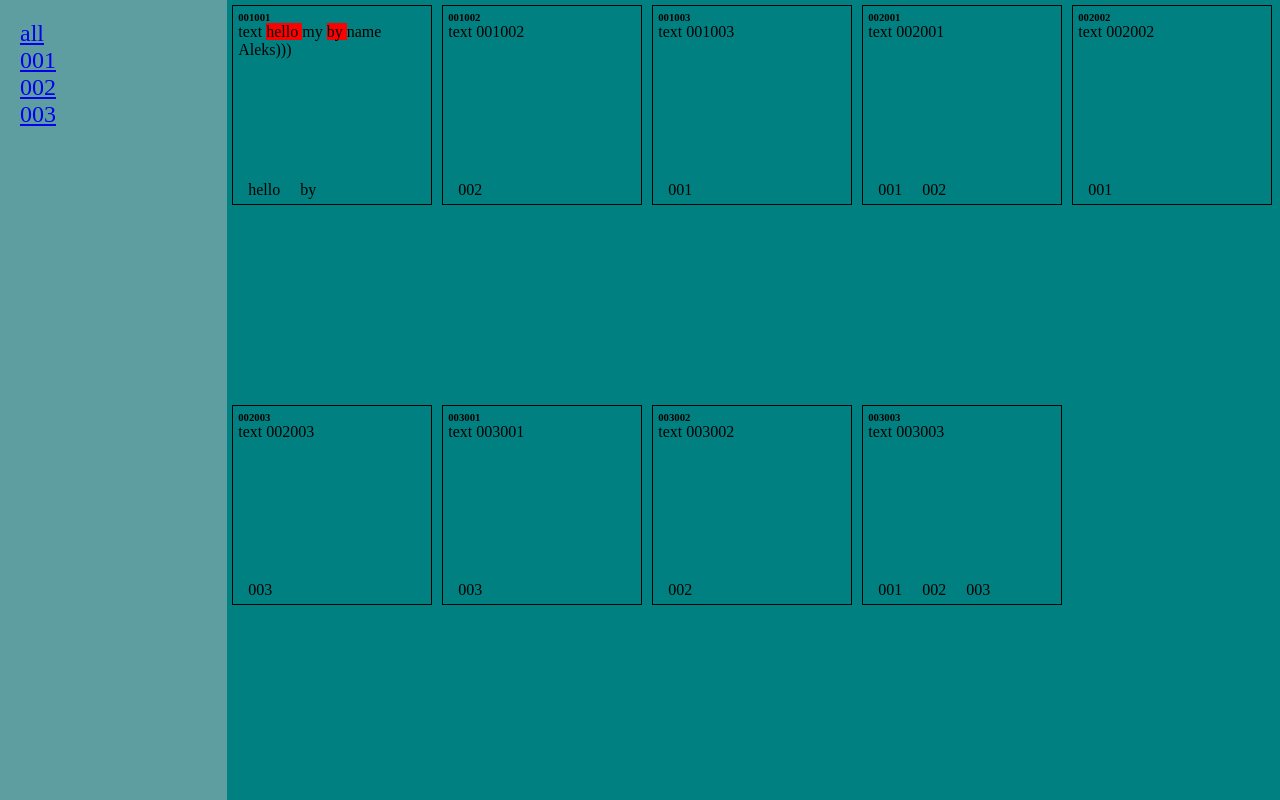
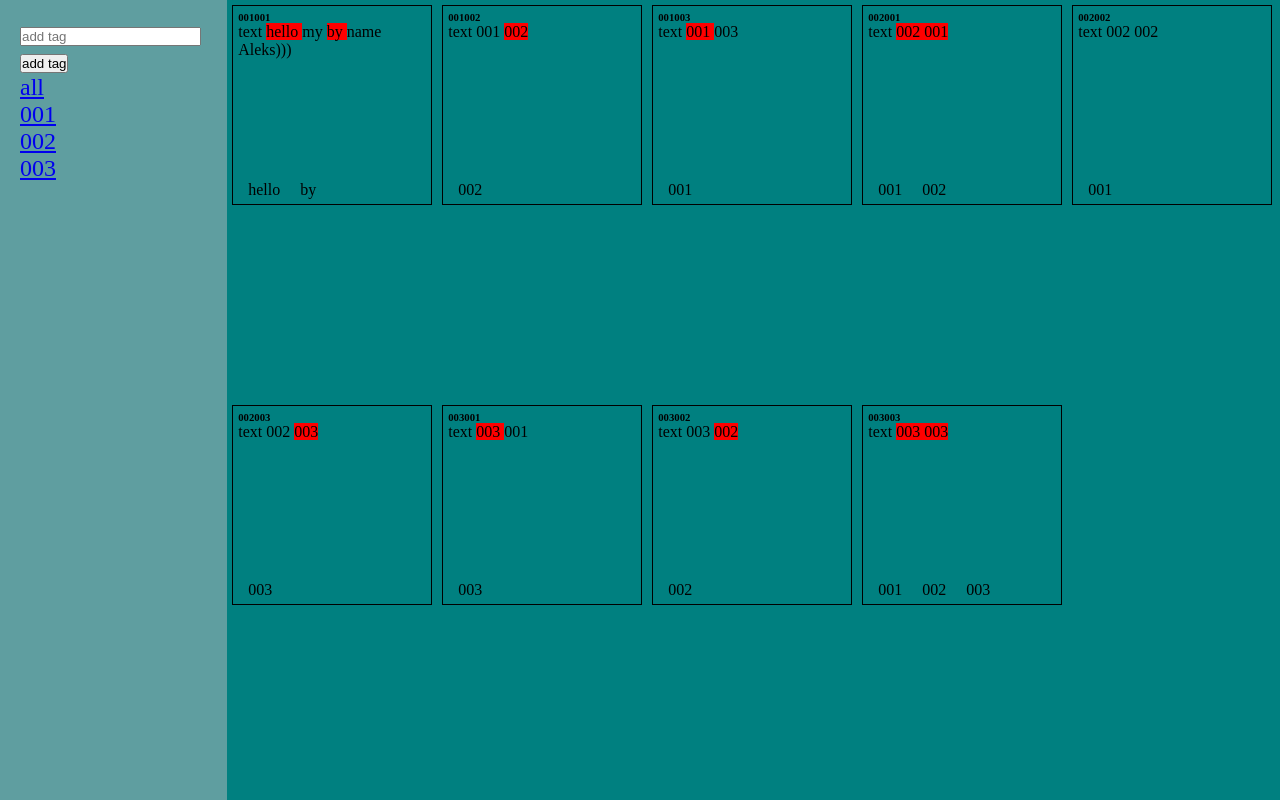
Before and after one commit to AleksTimofeev/note-editor, a React (Create React App) app: page /#/note in a window 1280 px wide. Built offline with nearby package versions, Linux system fonts and the light colour scheme.

Commit message:
add component addTag

```diff
--- /dev/null
+++ b/src/components/addTag/AddTag.tsx
@@ -0,0 +1,36 @@
+import React, {useState} from 'react';
+
+export const AddTag = () => {
+
+  const [value, setValue] = useState('')
+
+  const handleChange = (e: React.ChangeEvent<HTMLInputElement>) => {
+    setValue(e.currentTarget.value)
+  }
+  const handleOnEnter = (e: React.KeyboardEvent<HTMLInputElement>) => {
+    if(e.key === 'Enter'){
+      if(value.trim().length > 2)
+
+        setValue('')
+    }
+  }
+  const handleAddTag = () => {
+
+    setValue('')
+  }
+
+  return (
+    <div>
+      <input
+        type="text"
+        placeholder={'add tag'}
+        value={value}
+        onChange={handleChange}
+        onKeyPress={handleOnEnter}
+      />
+      <button
+        onClick={handleAddTag}
+      >add tag</button>
+    </div>
+  );
+}
--- a/src/components/navigation/Navigation.tsx
+++ b/src/components/navigation/Navigation.tsx
@@ -2,6 +2,7 @@ import React from 'react';
 import {NavLink} from "react-router-dom";
 import styles from './navigation.module.scss'
 import {useAppSelector} from "../../store/store";
+import {AddTag} from "../addTag/AddTag";
 
 export const Navigation = () => {
 
@@ -9,6 +10,7 @@ export const Navigation = () => {
 
   return (
     <div className={styles.wrapper}>
+      <AddTag />
       <NavLink to={'/note'}>all</NavLink>
       {tagsList && tagsList.map(item => (
         <NavLink to={`/note/${item}`} key={item}>{item}</NavLink>
--- a/src/store/noteReducer.ts
+++ b/src/store/noteReducer.ts
@@ -7,18 +7,18 @@ const slice = createSlice({
     noteData: {
       '001': [
         {id: '001001', text: 'text #hello my #by name Aleks)))', tags: ['hello', 'by']},
-        {id: '001002', text: 'text 001002', tags: ['002']},
-        {id: '001003', text: 'text 001003', tags: ['001']}
+        {id: '001002', text: 'text 001 002', tags: ['002']},
+        {id: '001003', text: 'text 001 003', tags: ['001']}
       ],
       '002': [
-        {id: '002001', text: 'text 002001', tags: ['001', '002']},
-        {id: '002002', text: 'text 002002', tags: ['001']},
-        {id: '002003', text: 'text 002003', tags: ['003']}
+        {id: '002001', text: 'text 002 001', tags: ['001', '002']},
+        {id: '002002', text: 'text 002 002', tags: ['001']},
+        {id: '002003', text: 'text 002 003', tags: ['003']}
       ],
       '003': [
-        {id: '003001', text: 'text 003001', tags: ['003']},
-        {id: '003002', text: 'text 003002', tags: ['002']},
-        {id: '003003', text: 'text 003003', tags: ['001', '002', '003']}
+        {id: '003001', text: 'text 003 001', tags: ['003']},
+        {id: '003002', text: 'text 003 002', tags: ['002']},
+        {id: '003003', text: 'text 003 003', tags: ['001', '002', '003']}
       ]
     },
     tagsList: ['001', '002', '003']
```
